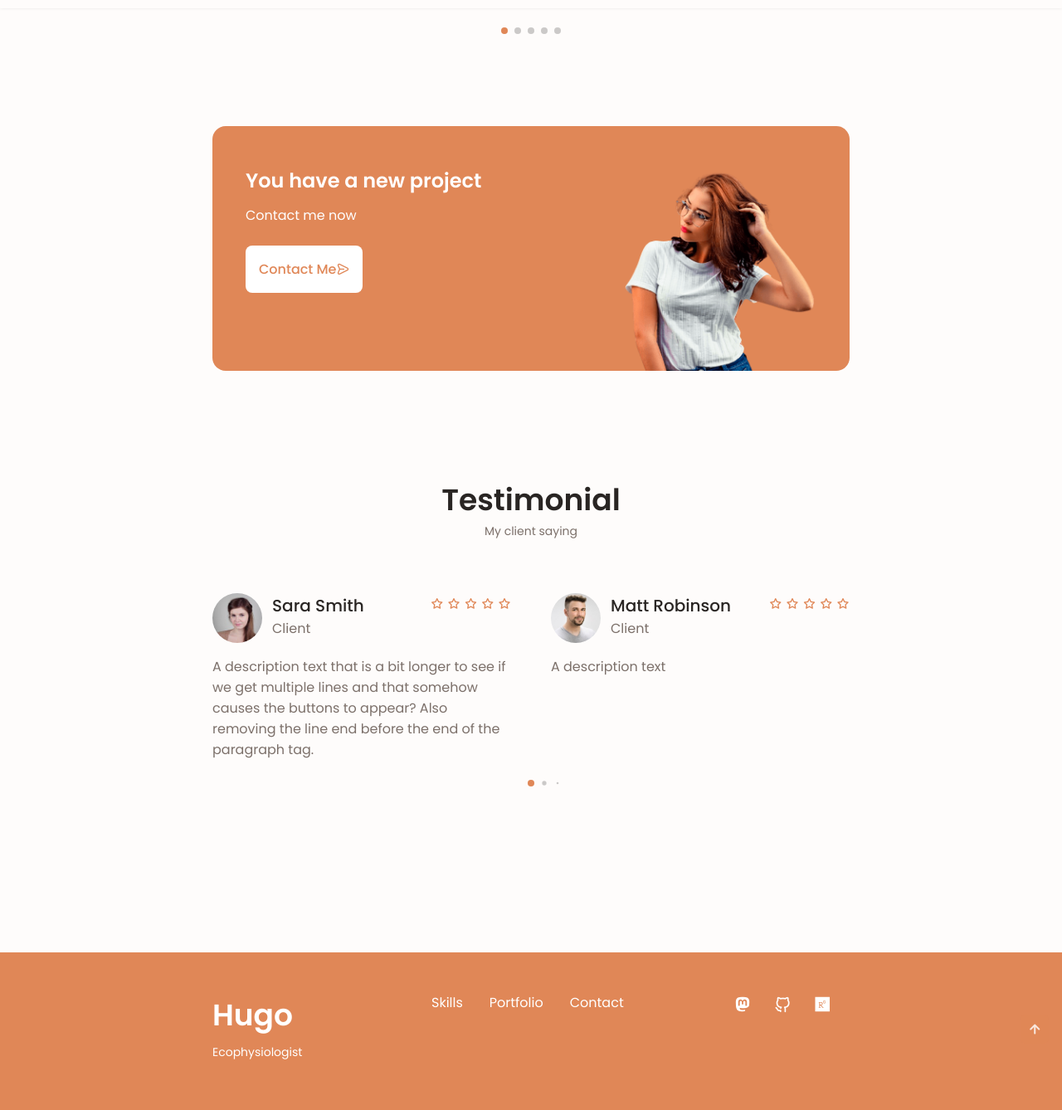
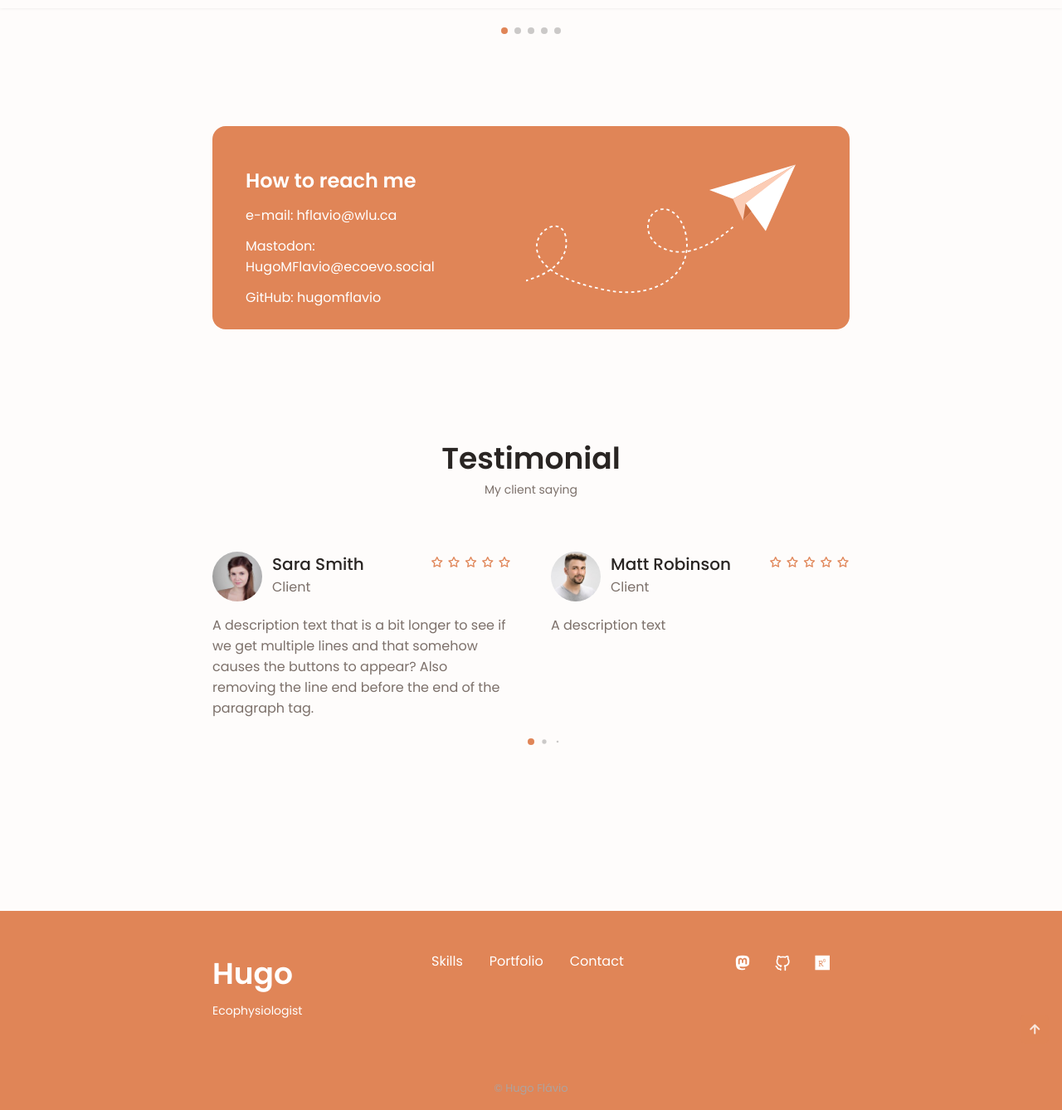
Before and after one commit to hugomflavio/hugoflavio-com, a Jekyll site: the page built from index.html, in a window 1280 px wide and 1400 px high, scrolled down 4644 px, cut to the strip 62-1400 px from the top of the window. Shown: the whole strip at 83% size. Built offline with Jekyll 4.4.1, drawn with Linux system fonts in a browser that asks for light colours; nearby versions of some CDN libraries.

Commit message:
make contact section

```diff
--- a/assets/css/theme.css
+++ b/assets/css/theme.css
@@ -7,7 +7,7 @@
 
     /*========== Colors ==========*/
     /* Change favorite color */
-    --hue-color: 21; /*Purple 250 - Green 142 - Blue 230 - Pink 340*/
+    --hue-color: 20; /*Purple 250 - Green 142 - Blue 230 - Pink 340     Autumn 20 - */
 
     /* HSL color mode */
     --first-color: hsl(var(--hue-color), 69%, 61%);
@@ -23,6 +23,12 @@
     --scroll-bar-color: hsl(var(--hue-color), 12%, 90%);
     --scroll-thumb-color: hsl(var(--hue-color), 12%, 80%);
     --tooltip-color: hsl(var(--hue-color), 28%, 12%);
+    /* paper plane */
+    --paper-wings: #fff;
+    --paper-centre: var(--first-color-lighter);
+    --paper-shadow: var(--first-color-alt);
+    --paper-trail: #fff;
+    --contact-link: hsl(var(--hue-color), 28%, 12%);
 
     /*========== Font and typography ==========*/
     --body-font: 'Poppins', sans-serif;
@@ -83,6 +89,12 @@
     --scroll-bar-color: hsl(var(--hue-color), 12%, 48%);
     --scroll-thumb-color: hsl(var(--hue-color), 12%, 36%);
     --tooltip-color: hsl(var(--hue-color), 60%, 99%);
+    /* paper plane */
+    --paper-wings: var(--first-color);
+    --paper-centre: var(--first-color-alt);
+    --paper-shadow: var(--container-color);
+    --paper-trail: var(--first-color-alt);
+    --contact-link: var(--first-color);
   }
 
 /*========== Button Dark/Light ==========*/
@@ -875,32 +887,38 @@
   }
 
 /*==================== PROJECT IN MIND ====================*/
-  .project{
+  .contact{
     text-align: center;
   }
 
-  .project__bg{
+  .contact__bg{
     background-color: var(--first-color-second);
     padding-top: 3rem;
   }
 
-  .project__title{
+  .contact__title{
     font-size: var(--h2-font-size);
     margin-bottom: var(--mb-0-75);
   }
 
-  .project__description{
-    margin-bottom: var(--mb-1-5);
+  .contact__description{
+    margin-bottom: var(--mb-0-75);
   }
 
-  .project__title,
-  .project__description{
+  .contact__title,
+  .contact__description,
+  .contact__description a{
     color: #FFF;
   }
 
-  .project__img{
-    width: 232px;
+  .contact__description a:hover{
+    color: var(--contact-link);
+  }
+
+  .contact__img{
+    width: 350px;
     justify-self: center;
+    transform: translateY(-20px);
   }
 
 /*==================== TESTIMONIAL ====================*/
@@ -1089,7 +1107,7 @@
     padding: 0 0.5rem;
   }
 
-  .project__img{
+  .contact__img{
     width: 200px;
   }
 
@@ -1123,7 +1141,7 @@
   }
 
   .portfolio__content,
-  .project__container,
+  .contact__container,
   .footer__container{
     grid-template-columns: repeat(2, 1fr);
   }
@@ -1254,20 +1272,20 @@
     align-items: center;
   }
 
-  .project{
+  .contact{
     text-align: initial;
   }
-  .project__bg{
+  .contact__bg{
     background: none;
   }
-  .project__container{
+  .contact__container{
     background-color: var(--first-color-second);
     border-radius: 1rem;
     padding: 3rem 2.5rem 0;
     grid-template-columns: 1fr max-content;
     column-gap: 3rem;
   }
-  .project__data{
+  .contact__data{
     padding-top0.8rem
   }
 
--- a/index.html
+++ b/index.html
@@ -78,18 +78,47 @@
 <!--==================== PORTFOLIO ====================-->
 {%- include home_portfolio.html -%}
 
-<!--==================== PROJECT IN MIND ====================-->
-<section class="project section">
-    <div class="project__bg">
-        <div class="project__container container grid">
-            <div class="project__data">
-                <h2 class="project__title">You have a new project</h2>
-                <p class="project__description">Contact me now</p>
-                <a href="#contact" class="button button--flex button--white">
-                    Contact Me <i class="uil uil-message project__icon button__project"></i>
-                </a>
+<!--==================== CONTACT ME ====================-->
+<section class="contact section" id="contact">
+    <div class="contact__bg">
+        <div class="contact__container container grid">
+            <div class="contact__data">
+                <h2 class="contact__title">How to reach me</h2>
+                <p class="contact__description">  e-mail: <a href="mailto:hflavio@wlu.ca" target="_blank">hflavio@wlu.ca</a></p>
+                <p class="contact__description">Mastodon: <a href="https://ecoevo.social/@HugoMFlavio" target="_blank">HugoMFlavio@ecoevo.social</a></p>
+                <p class="contact__description">  GitHub: <a href="https://github.com/hugomflavio" target="_blank">hugomflavio</a></p>
+
             </div>
-            <img src="assets/img/project.png" alt="" class="project__img">
+
+    <svg class="contact__img" version="1.1" viewBox="0 0 1920 1080" style="enable-background:new 0 0 1920 1080;"
+       xml:space="preserve" xmlns="http://www.w3.org/2000/svg" xmlns:svg="http://www.w3.org/2000/svg">
+        <style type="text/css">
+            .st0{fill:var(--paper-wings);}
+            .st1{fill:var(--paper-centre);}
+            .st2{fill:var(--paper-shadow);}
+            .st3{fill:none;stroke:var(--paper-trail);stroke-width:10;stroke-miterlimit:10;stroke-dasharray:20.1304,20.1304;}
+        </style>
+        <polygon
+           class="st0"
+           points="1782,165 1367.9,391.8 1211.9,332.5 "
+           transform="translate(0,-63.7)" />
+        <polygon
+           class="st1"
+           points="1367.9,391.8 1434.4,533.5 1782,165 "
+           transform="translate(0,-63.7)" />
+        <polygon
+           class="st0"
+           points="1451.9,421.5 1584.6,603.7 1782,165 "
+           transform="translate(0,-63.7)" />
+        <polygon
+           class="st2"
+           points="1451.9,421.5 1490.3,474.2 1434.4,533.5 "
+           transform="translate(0,-63.7)" />
+        <path transform="translate(0,-63.7)"
+           class="st3"
+           d="M 1368.3,577.8 C 1305.7,632.9 1120.9,777.5 951.9,733.9 744.4,680.5 785.6,458.7 908.1,459.1 1030.6,459.5 1105.5,673 1039.5,814 973.5,955 769.5,1057 487.4,985 -316.74176,814.98197 296.15301,340.06438 264.79021,708.06157 209.89182,1055.8622 -699.64773,1011.2102 -740.31217,831.88257" />
+    </svg>
+
         </div>
     </div>
 </section>
```
Also changed, not shown: assets/img/contact_paper_plane.svg (added), assets/img/contact_paper_plane_long.svg (added).
